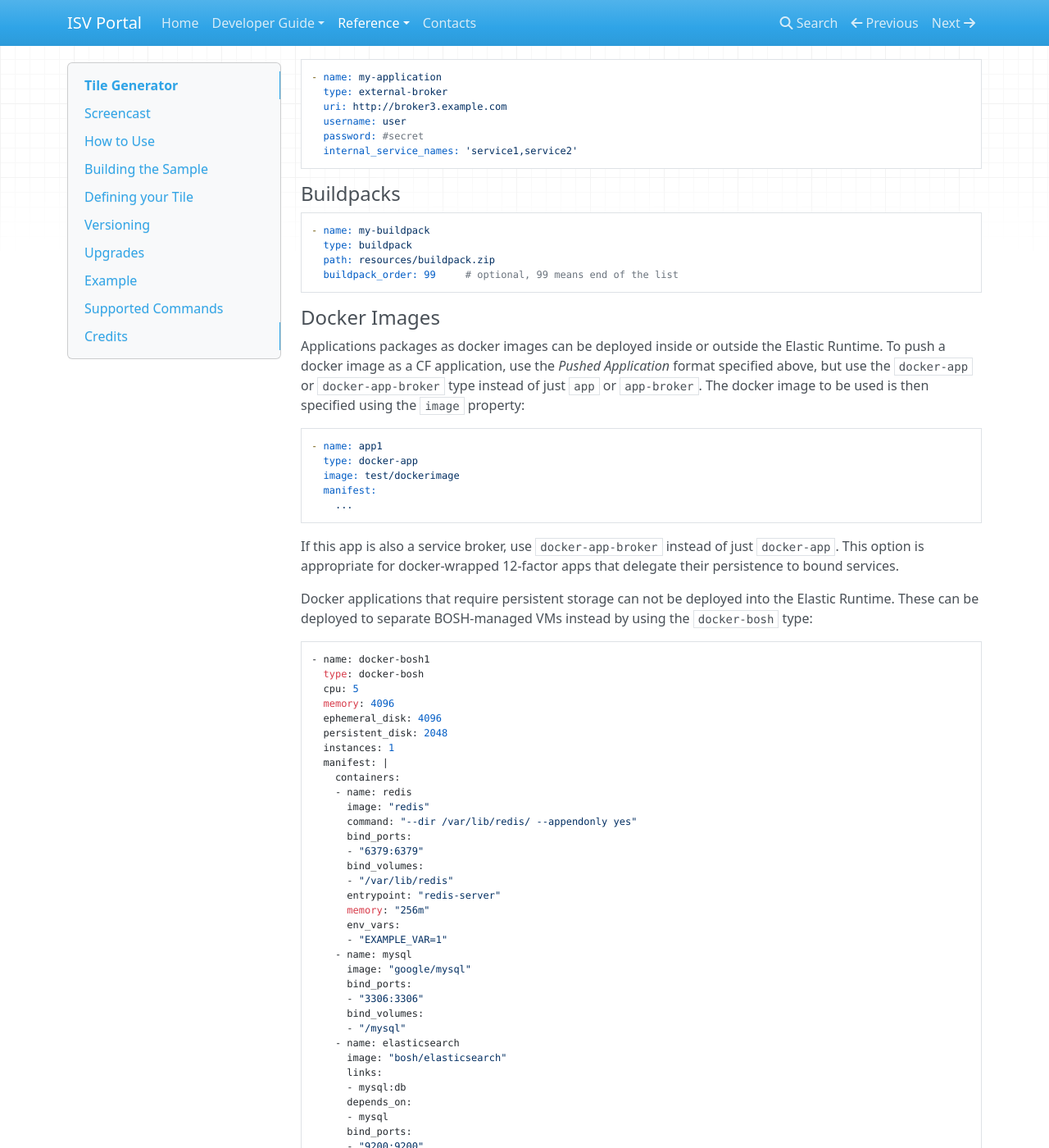
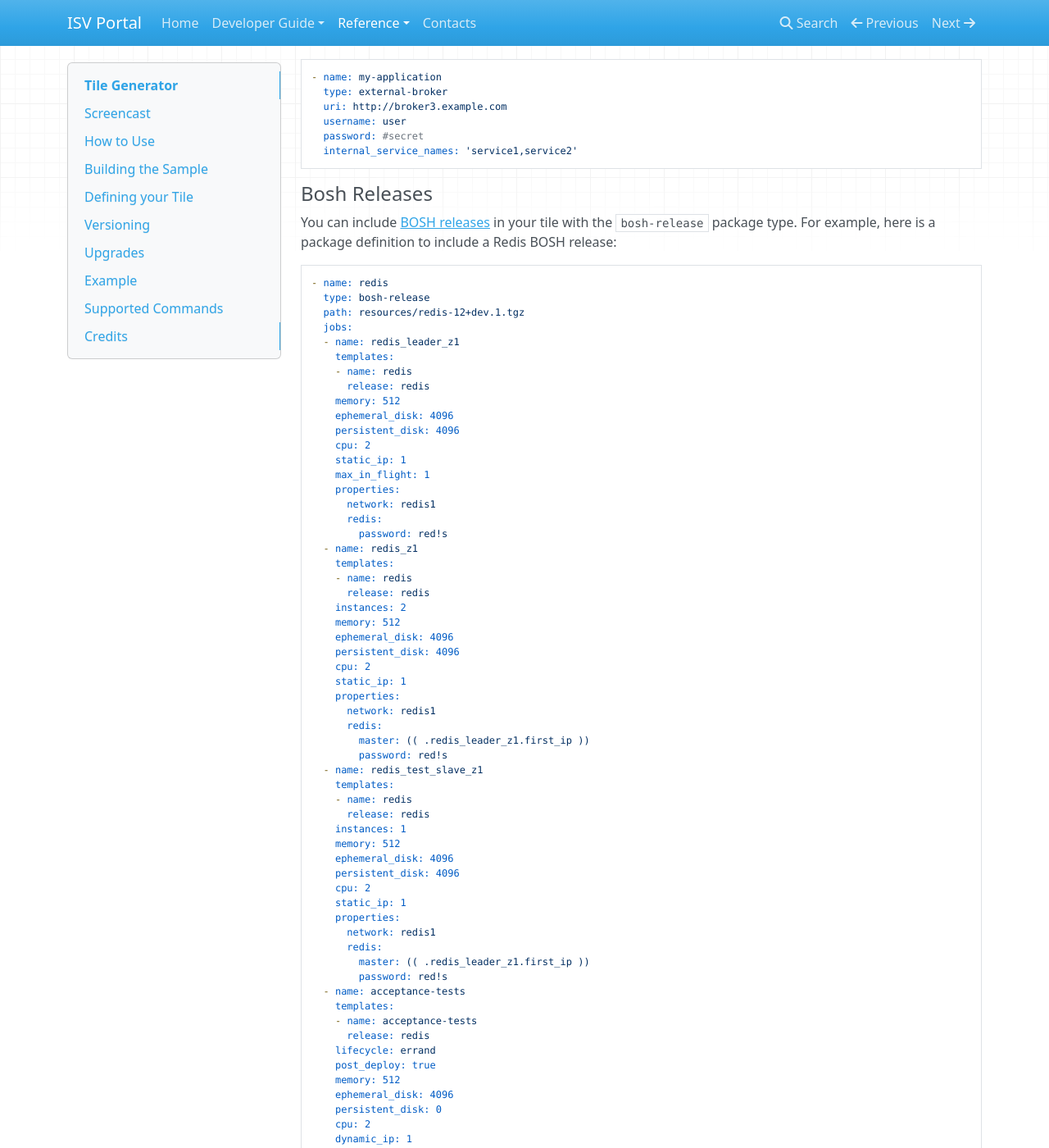
Before and after one commit to vmware-archive/isv-portal, an MkDocs documentation site: the page built from docs/tile-generator.md, in a window 1280 px wide and 1400 px high, scrolled down 5018 px. Shown: the whole window at 82% size. Built offline with MkDocs 1.6.1, drawn with Linux system fonts in a browser that asks for light colours; nearby versions of some CDN libraries; old or Windows-style settings are respelled for this version of MkDocs; some of the changed text lies outside the part shown.

Commit message:
Add bosh-release package type.

````diff
--- a/docs/tile-generator.md
+++ b/docs/tile-generator.md
@@ -252,6 +252,80 @@ For an external service broker, use:
   password: #secret
   internal_service_names: 'service1,service2'
 ```
+
+#### Bosh Releases
+You can include [BOSH releases](http://bosh.io/docs/release.html) in
+your tile with the `bosh-release` package type. For example, here is a
+package definition to include a Redis BOSH release:
+
+```
+- name: redis
+  type: bosh-release
+  path: resources/redis-12+dev.1.tgz
+  jobs:
+  - name: redis_leader_z1
+    templates:
+    - name: redis
+      release: redis
+    memory: 512
+    ephemeral_disk: 4096
+    persistent_disk: 4096
+    cpu: 2
+    static_ip: 1
+    max_in_flight: 1
+    properties:
+      network: redis1
+      redis:
+        password: red!s
+  - name: redis_z1
+    templates:
+    - name: redis
+      release: redis
+    instances: 2
+    memory: 512
+    ephemeral_disk: 4096
+    persistent_disk: 4096
+    cpu: 2
+    static_ip: 1
+    properties:
+      network: redis1
+      redis:
+        master: (( .redis_leader_z1.first_ip ))
+        password: red!s
+  - name: redis_test_slave_z1
+    templates:
+    - name: redis
+      release: redis
+    instances: 1
+    memory: 512
+    ephemeral_disk: 4096
+    persistent_disk: 4096
+    cpu: 2
+    static_ip: 1
+    properties:
+      network: redis1
+      redis:
+        master: (( .redis_leader_z1.first_ip ))
+        password: red!s
+  - name: acceptance-tests
+    templates:
+    - name: acceptance-tests
+      release: redis
+    lifecycle: errand
+    post_deploy: true
+    memory: 512
+    ephemeral_disk: 4096
+    persistent_disk: 0
+    cpu: 2
+    dynamic_ip: 1
+    properties:
+      redis:
+        master: (( .redis_leader_z1.first_ip ))
+        password: red!s
+        slave: (( .redis_test_slave_z1.first_ip ))
+```
+
+
 
 #### Buildpacks
 
````
